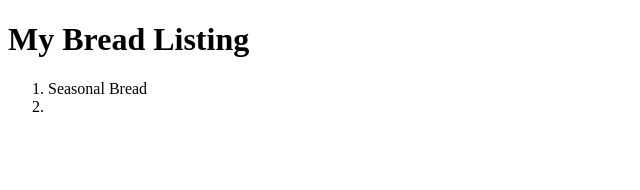
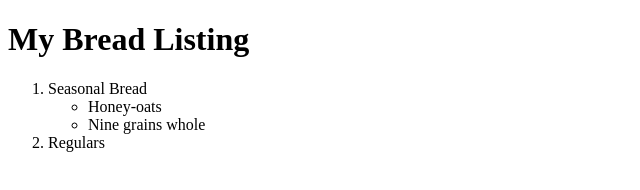
Before and after one commit to abdulsystel/com.mybread.demo, a plain HTML site: page WebContent/index.html in a window 1280 px wide. Shown: the whole page, without its empty margins (0-640 px from the left). Drawn offline with Linux system fonts and the light colour scheme.

Commit message:
release ready for the publish

```diff
--- a/WebContent/index.html
+++ b/WebContent/index.html
@@ -8,8 +8,11 @@
 <h1>My Bread Listing</h1>
 	<ol>
 		<li>Seasonal Bread</li>
-
-		<li></li>
+		<ul>
+			<li>Honey-oats</li>
+			<li>Nine grains whole </li>
+		</ul>
+		<li>Regulars</li>
 	</ol>
 </body>
 </html>
```
